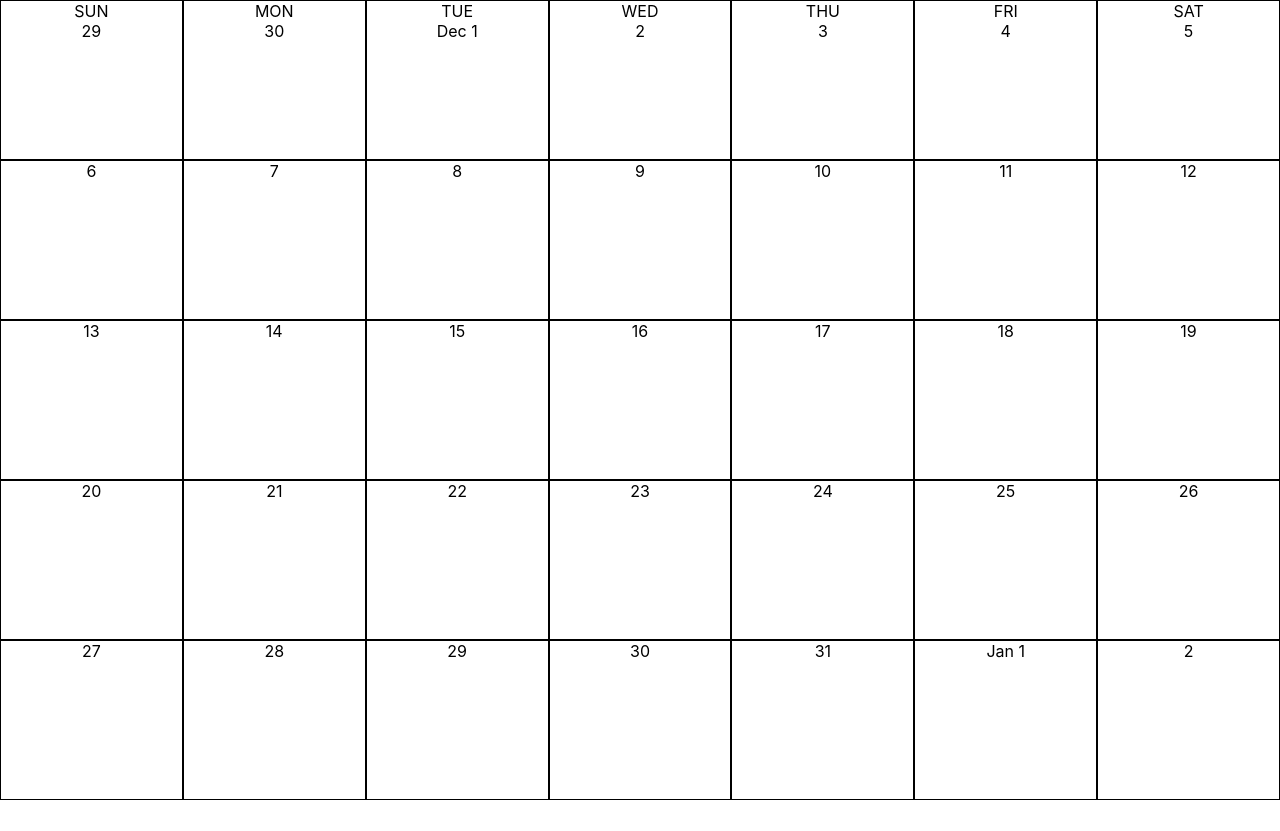
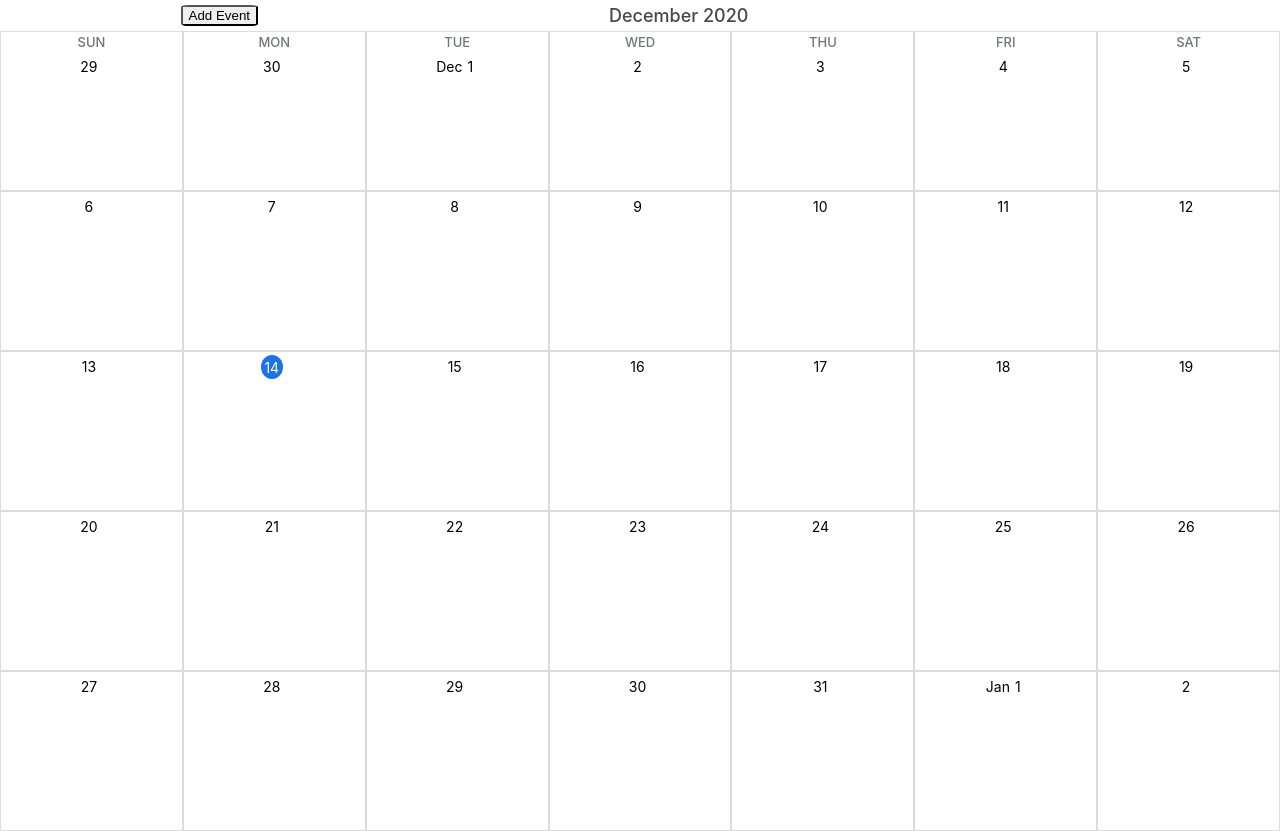
Before and after one commit to shaniyona/calendar, a React app: page / in a window 1280 px wide. Before the commit the page ends 800 px from the top, so only its background shows below. Built offline with nearby package versions, Linux system fonts and the light colour scheme.

Commit message:
event will be added to selected event date

```diff
--- a/src/App.css
+++ b/src/App.css
@@ -1,3 +1,8 @@
+body{
+  max-height: 95vh;
+  overflow: hidden;
+}
+
 .month {
   width: 100%;
   height: 100%;
@@ -10,7 +15,7 @@
   height: calc(100vh/5);
 }
 .calendarTile {
-  border: 1px solid black;
+  border: #dadce0 1px solid;
   width: calc(100% / 7);
   text-align: center;
 }
@@ -61,7 +66,7 @@
   border-top: 1px solid rgba(143, 133, 133, 0.4);
 }
 
-.eventModalFormFooter button {
+.eventModalFormFooter input {
   color: white;
   background-color: rgb(0,0,205);
   padding: 0.5rem 1rem;
@@ -83,9 +88,10 @@
 }
 
 .calendarEventTile{
-  background-color: rgb(121, 134, 203);
+  background-color:rgb(3, 155, 229);
   color: white;
   overflow: hidden;
+  padding: 0.1em 0.1em;
   margin: 0.2rem 0.2rem;
   border-radius: 3px;
   line-height: 16px;
@@ -97,3 +103,42 @@
   height: 80%;
   /* border: 1px dotted red; */
 }
+
+.dateNumContainer{
+  font-size: 14px;
+  line-height: 30px;
+  text-align: center;
+}
+
+.dateNumContainer span{
+  margin-right: 5px;
+}
+#currentDateNumber {
+  text-align: center;
+  padding: 3.5px;
+  background-color: rgb(26,115,232);
+  color:white;
+  border-radius: 50%;
+
+}
+
+.dayOfWeek{
+  color:rgb(112,117,122);
+  font-size: 13px;
+  font-weight: 500;
+  line-height: 20px;
+}
+
+.navBar{
+  display: flex;
+  flex-direction: row;
+  justify-content: space-around;
+  padding: 5px;
+  color:rgb(69, 72, 75);
+  font-size: 18px;
+  font-weight: 500;
+}
+
+.navBar button{
+  border-radius: 10%;
+}
--- a/src/components/Calendar.js
+++ b/src/components/Calendar.js
@@ -2,6 +2,7 @@ import React, { Component } from 'react';
 import CalendarTile from '../components/CalendarTile.js'
 import { MONTH_MODE, WEEK_MODE, DAY_MODE } from '../ViewMode.js'
 import EventModal from './EventModal.js'
+import NavBar from './NavBar.js'
 import * as DateUtil from '../util/CalendarUtil.js';
 
 class Calendar extends Component {
@@ -12,7 +13,7 @@ class Calendar extends Component {
         this.state.isShowingModal = false;
         this.state.eventList = new Array(35);
 
-        for(let i = 0; i < this.state.eventList.length; i++){
+        for (let i = 0; i < this.state.eventList.length; i++) {
             this.state.eventList[i] = new Array();
         }
     }
@@ -59,7 +60,7 @@ class Calendar extends Component {
             const formattedDate = `${year}-${formattedMonth}-${formattedDay}`
             const formattedTime = `${formattedHours}:${formattedMinutes}`;
 
-            if(this.state.clickedEvent){
+            if (this.state.clickedEvent) {
                 modal = <EventModal
                     event={this.state.clickedEvent}
                     date={formattedDate}
@@ -94,7 +95,7 @@ class Calendar extends Component {
             // iterate through days of week and populate week array
             for (let j = 0; j < 7; j++) {
                 let newDate = new Date(date);
-                week.push(<CalendarTile index={index} date={newDate} isFirstWeek={isFirstWeek} events={this.state.eventList[index]}/>);
+                week.push(<CalendarTile index={index} date={newDate} isFirstWeek={isFirstWeek} events={this.state.eventList[index]} />);
                 date.setDate(date.getDate() + 1);
                 index++;
             }
@@ -102,11 +103,13 @@ class Calendar extends Component {
             weeks.push(week);
         }
 
-
         return (
+            <div>
+                <NavBar addEventHandler={this.onAddEventClick} date={this.state.date}></NavBar>
                 <div className="month" onClick={this.onTileClick}>
                     {weeks.map(el => <div className="week">{el}</div>)}
                     {modal}
+                </div>
             </div>
         );
     }
@@ -124,7 +127,7 @@ class Calendar extends Component {
         let calendarTile;
         // check to see if calendarTile or child/grandchild is clicked
         let clickedEvent = e.target;
-        if(e.target.classList[0] === "calendarTile"){
+        if (e.target.classList[0] === "calendarTile") {
             calendarTile = e.target;
         } else {
             /*
@@ -132,8 +135,8 @@ class Calendar extends Component {
             * calendarTile - helper func that will automatically loop until calTile reached
             */
             let isCalendarTile = false;
-           while(!isCalendarTile){
-                if(e.target.classList[0] === "calendarTile"){
+            while (!isCalendarTile) {
+                if (e.target.classList[0] === "calendarTile") {
                     calendarTile = e.target;
                     isCalendarTile = true;
                 } else {
@@ -144,13 +147,13 @@ class Calendar extends Component {
 
         let event;
         let eventIndex;
-        if(clickedEvent.className === "calendarEventTile"){
+        if (clickedEvent.className === "calendarEventTile") {
             eventIndex = parseInt(clickedEvent.getAttribute("data-id"));
             const dateIndex = calendarTile.getAttribute("data-index");
             event = this.state.eventList[dateIndex][eventIndex];
         }
 
-        if(event){
+        if (event) {
             this.setState({
                 isShowingModal: true,
                 clickedTile: {
@@ -186,15 +189,26 @@ class Calendar extends Component {
     }
 
     addEvent = (event) => {
-        this.state.eventList[parseInt(event.index)].push(event);
-        this.setState({eventList: this.state.eventList});
+        const eventDate = event.date.split('-');
+        const eventMonth =  DateUtil.numToMonth(parseInt(eventDate[1])-1);
+        const eventDay = parseInt(eventDate[2]);
+
+        const selectedDate = document.querySelectorAll(`[data-day="${eventDay}"][data-month="${eventMonth}"]`);
+        const eventIndex = selectedDate[0].getAttribute("data-index");
+        this.state.eventList[parseInt(eventIndex)].push(event);
+        this.setState({ eventList: this.state.eventList });
         console.log(this.state.eventList);
     }
 
     editEvent = (event) => {
-        this.state.eventList [parseInt(event.index)][parseInt(event.eventIndex)] = event;
-        this.setState({eventList: this.state.eventList});
+        this.state.eventList[parseInt(event.index)][parseInt(event.eventIndex)] = event;
+        this.setState({ eventList: this.state.eventList });
         console.log(this.state.eventList);
+
+    }
+
+    onAddEventClick = () => {
+        this.setState({isShowingModal: true});
 
     }
 }
--- a/src/components/CalendarTile.js
+++ b/src/components/CalendarTile.js
@@ -13,23 +13,29 @@ class CalendarTile extends Component {
     // console.log(this.props.events);
 
     let eventList = [];
-    for(let i = 0; i < this.props.events.length; i++) {
+    for (let i = 0; i < this.props.events.length; i++) {
       eventList.push(<div className="calendarEventTile" data-id={i}>{this.props.events[i].title}</div>);
     }
     // if(this.props.events.length > 0){
     //   console.log(this.props.events[0].title);
     // }
+    const date = new Date();
     return (
       <div className="calendarTile" data-index={this.props.index} data-month={monthName} data-day={this.props.date.getDate()} data-year={this.props.date.getFullYear()}>
         {this.props.isFirstWeek
-          ? <p>{dayName}</p>
+          ? <p className="dayOfWeek">{dayName}</p>
           : null
         }
-        {this.props.date.getDate() === 1
-          ? <span>{monthName} </span>
-          : null
-        }
-        <span>{this.props.date.getDate()}</span>
+        <div className="dateNumContainer">
+          {this.props.date.getDate() === 1
+            ? <span>{monthName}</span>
+            : null
+          }
+          {this.props.date.getDate() === date.getDate()
+            ? <span id="currentDateNumber">{this.props.date.getDate()}</span>
+            : <span>{this.props.date.getDate()}</span>
+          }
+        </div>
         <div className="eventsContainer">
           {eventList}
         </div>
--- /dev/null
+++ b/src/components/NavBar.js
@@ -0,0 +1,22 @@
+import React, { Component } from 'react';
+import * as DateUtil from '../util/CalendarUtil.js';
+
+
+class NavBar extends Component {
+    constructor(props) {
+      super(props);
+    }
+
+    render(){
+      const monthName = DateUtil.numTofullMonthName(this.props.date.getMonth());
+        return(
+          <div className="navBar">
+            <button onClick={this.props.addEventHandler}>Add Event</button>
+            <span>{monthName} {this.props.date.getFullYear()}</span>
+            <div></div>
+          </div>
+        )
+    }
+}
+
+export default NavBar;
--- a/src/util/CalendarUtil.js
+++ b/src/util/CalendarUtil.js
@@ -40,6 +40,28 @@ export function numToMonth(monthNum) {
     return monthName;
 }
 
+
+export function numTofullMonthName(monthNum) {
+    let monthName;
+    switch(monthNum) {
+        case 0: monthName = 'January'; break;
+        case 1: monthName = 'February'; break;
+        case 2: monthName = 'March'; break;
+        case 3: monthName = 'April'; break;
+        case 4: monthName = 'May'; break;
+        case 5: monthName = 'June'; break;
+        case 6: monthName = 'July'; break;
+        case 7: monthName = 'August'; break;
+        case 8: monthName = 'September'; break;
+        case 9: monthName = 'October'; break;
+        case 10: monthName = 'November'; break;
+        case 11: monthName = 'December'; break;
+        default: throw new Error('Invalid Month');
+    }
+
+    return monthName;
+}
+
 export function numToDay(dayNum){
     let dayName;
     switch(dayNum) {
```
Also changed, not shown: src/components/EventModal.js (+8 -8 lines). Lines whose indentation alone changed are shown as unchanged.
